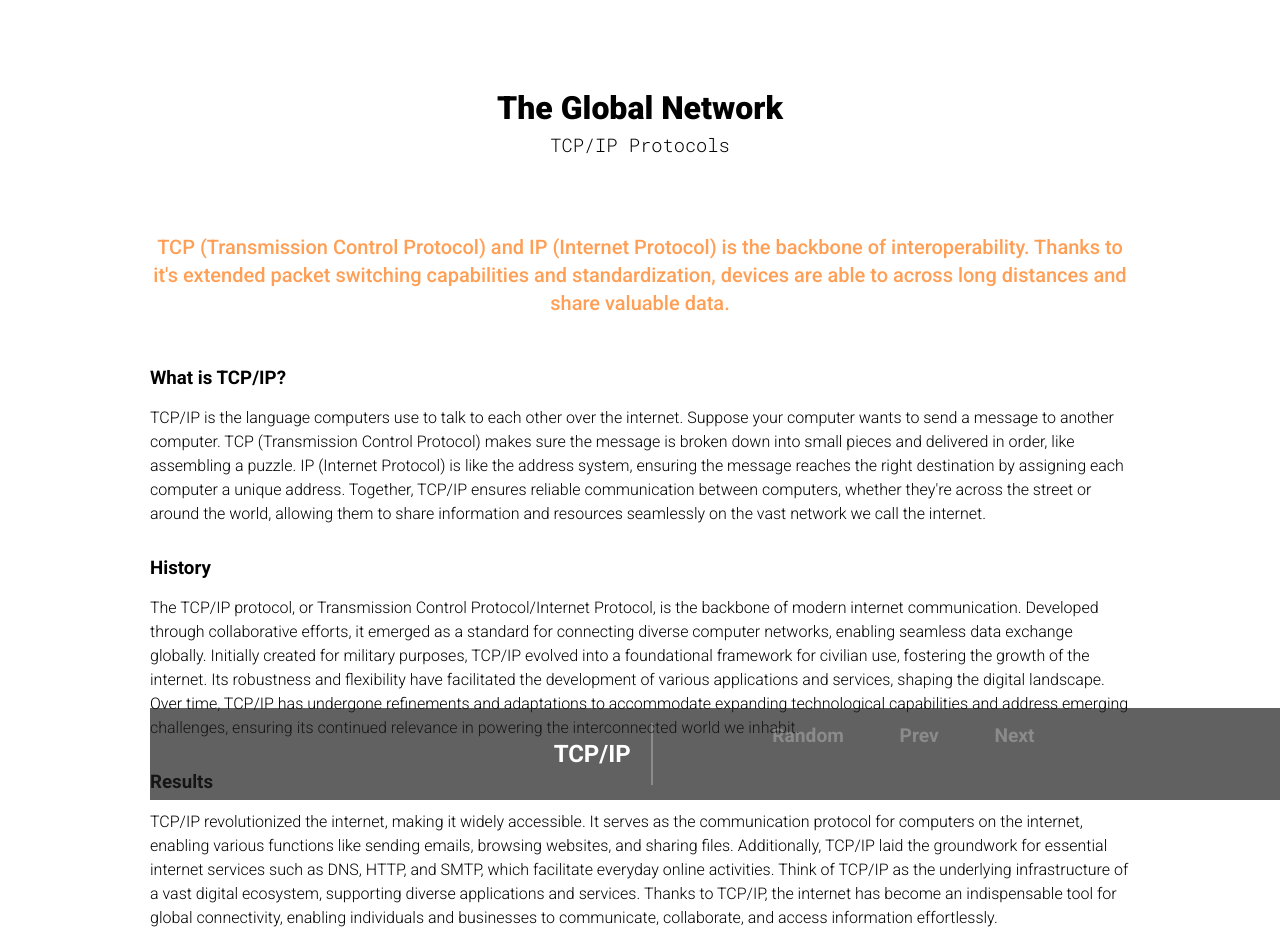
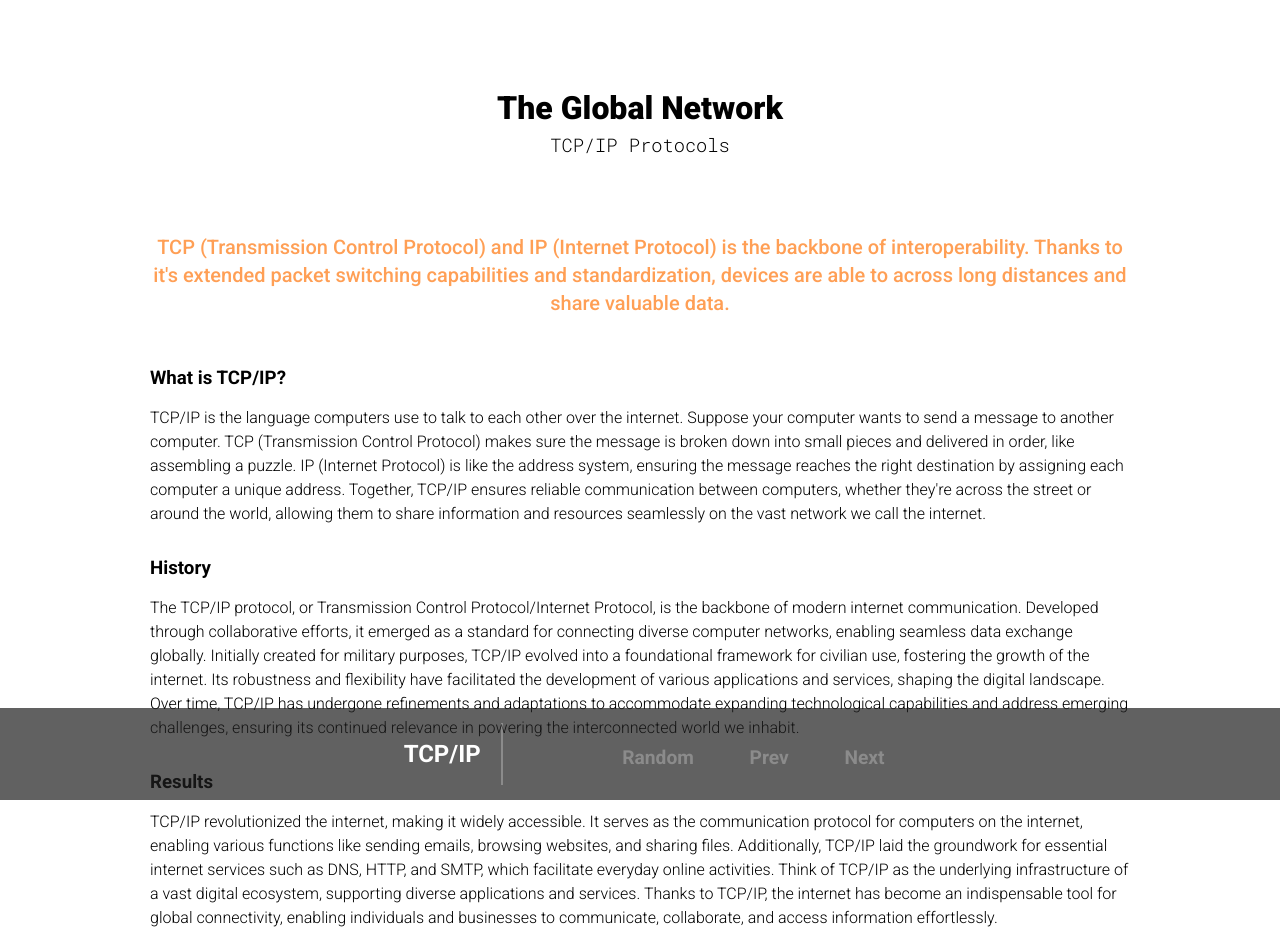
Before and after one commit to Lehigh-University-Design/project-1-adrawoot, a plain HTML site: page index.html in a window 1280 px wide. Shown: the top 933 px of the page. Drawn offline with Linux system fonts and the light colour scheme.

Commit message:
final final

```diff
--- a/css/navigation.css
+++ b/css/navigation.css
@@ -8,6 +8,7 @@
 
     /* Properties */
     position: fixed;
+    left: 0;
     bottom: 0;
     background-color: var(--color-navbar-bg);
     display: flex;
@@ -32,7 +33,7 @@
 
 .navbar-links {
     margin: 0px;
-    padding-top: 3px;
+    padding-top: 25px;
 }
 
 .navbar a {
```
